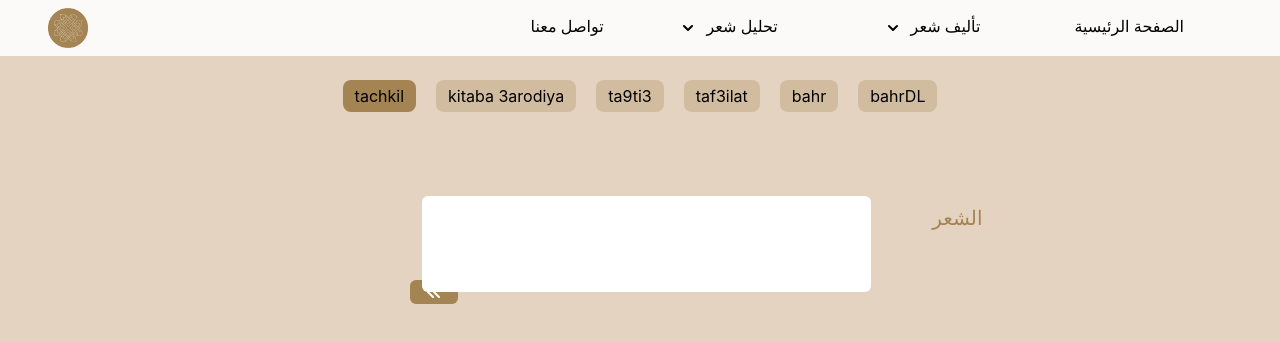
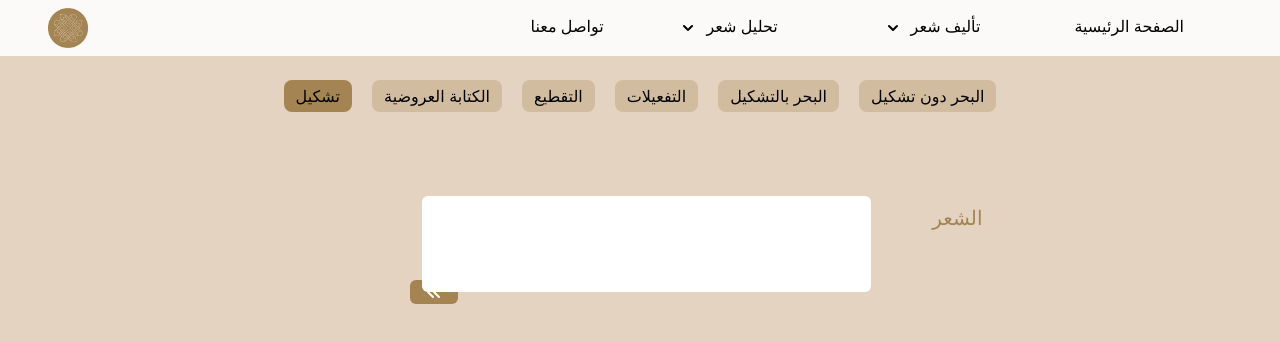
Before and after one commit to wadjih-bencheikh18/arabicthon-front, a React (Create React App) app: page /analyseFull in a window 1280 px wide. Shown: the top 342 px of the page. Built offline with nearby package versions, Linux system fonts and the light colour scheme.

Commit message:
add page

```diff
--- a/src/components/Functional/AnalysePoemFull.jsx
+++ b/src/components/Functional/AnalysePoemFull.jsx
@@ -4,12 +4,12 @@ import InputResult from "./InputResult";
 import OutputResult from "./OutputResult";
 import Tachkil from "./Tachkil";
 const choices = [
-  "tachkil",
-  "kitaba 3arodiya",
-  "ta9ti3",
-  "taf3ilat",
-  "bahr",
-  "bahrDL",
+  "تشكيل",
+  "الكتابة العروضية",
+  "التقطيع",
+  "التفعيلات",
+  "البحر بالتشكيل",
+  "البحر دون تشكيل",
 ];
 export default function AnalysePoemFull() {
   const [activate, setActivate] = useState([0]);
--- a/src/sections/ChoiceTa7lil.jsx
+++ b/src/sections/ChoiceTa7lil.jsx
@@ -4,6 +4,11 @@ import { ChevronDoubleLeftIcon } from "@heroicons/react/solid";
 export function ChoiceTa7lil() {
   const [index, setIndex] = useState(undefined);
   const functionalities = [
+    {
+      short: "حسب الطلب",
+      long: "التعرف على خصائص الشعر حسب الطلب",
+      link: "/analyseFull",
+    },
     {
       short: "البحر دون تشكيل",
       long: "التعرف على بحر شعر دون تشكيل",
```
